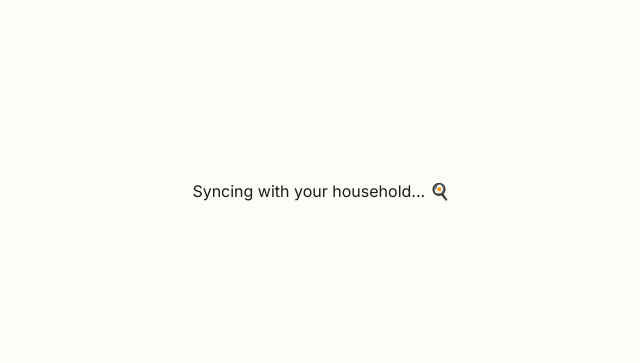
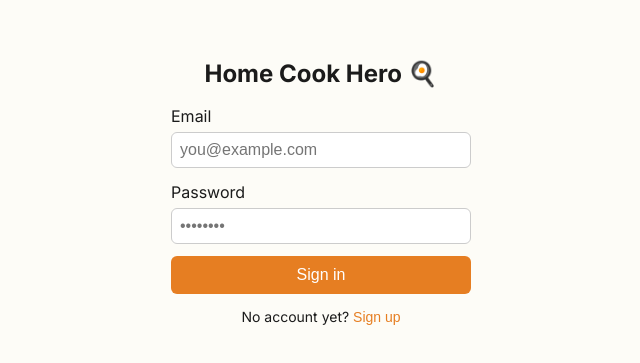
Before and after one commit to pawscoder/home_cook_hero, a React (Vite) app: page / in a window 1280 px wide. Shown: the part 209-572 px from the top of the page, without its empty margins (319-959 px from the left). Built offline with nearby package versions, Linux system fonts and the light colour scheme; no server answers; the database is empty.

Commit message:
Add authentication

```diff
--- a/src/App.tsx
+++ b/src/App.tsx
@@ -1,12 +1,19 @@
+import { useEffect, useState } from "react"
+import { onAuthStateChanged} from "firebase/auth"
 import { BrowserRouter, Routes, Route } from "react-router-dom"
 import NavBar from "./components/NavBar"
 import Dashboard from "./screens/Dashboard"
 import Rewards from "./screens/Rewards"
 import MealRandomizer from "./screens/MealRandomizer"
 import Settings from "./screens/Settings"
+import Login from "./screens/Login"
+import SignUp from "./screens/SignUp"
 import { useHousehold } from "./hooks/useHousehold"
+import { auth } from "./firebase"
+import type { User } from 'firebase/auth';
 
-export default function App() {
+
+function AuthenticatedApp() {
   const { loading } = useHousehold()
 
   if (loading) {
@@ -30,3 +37,31 @@ export default function App() {
     </BrowserRouter>
   )
 }
+
+export default function App() {
+  const [user, setUser] = useState<User | null>(null)
+  const [authLoading, setAuthLoading] = useState(true)
+  const [showSignUp, setShowSignUp] = useState(false)
+
+  useEffect(() => {
+    const unsubscribe = onAuthStateChanged(auth, (u) => {
+      setUser(u)
+      setAuthLoading(false)
+    })
+    return unsubscribe
+  }, [])
+
+  if (authLoading) {
+    return (
+      <div style={{ display: "flex", justifyContent: "center", alignItems: "center", height: "100vh" }}>
+        Loading…
+      </div>
+    )
+  }
+
+  if (user) return <AuthenticatedApp />
+
+  return showSignUp
+    ? <SignUp onSwitchToLogin={() => setShowSignUp(false)} />
+    : <Login onSwitchToSignUp={() => setShowSignUp(true)} />
+}
--- a/src/components/NavBar.tsx
+++ b/src/components/NavBar.tsx
@@ -1,4 +1,6 @@
 import { NavLink } from "react-router-dom"
+import { signOut } from "firebase/auth"
+import { auth } from "../firebase"
 
 const LINKS = [
   { to: "/",         icon: "🏠", label: "Home"     },
@@ -16,6 +18,13 @@ export default function NavBar() {
           {label}
         </NavLink>
       ))}
+      <button
+        onClick={() => signOut(auth)}
+        style={{ background: "none", border: "none", cursor: "pointer", display: "flex", flexDirection: "column", alignItems: "center", gap: "2px", fontSize: "12px", color: "inherit", padding: "0 8px" }}
+      >
+        <span className="navbar__icon">🚪</span>
+        Logout
+      </button>
     </nav>
   )
 }
--- /dev/null
+++ b/src/screens/Login.tsx
@@ -0,0 +1,81 @@
+import { useState } from "react"
+import { signInWithEmailAndPassword } from "firebase/auth"
+import { auth } from "../firebase"
+import { friendlyAuthError } from "../utils/authErrors"
+
+interface Props {
+  onSwitchToSignUp: () => void
+}
+
+export default function Login({ onSwitchToSignUp }: Props) {
+  const [email, setEmail] = useState("")
+  const [password, setPassword] = useState("")
+  const [error, setError] = useState<string | null>(null)
+  const [loading, setLoading] = useState(false)
+
+  async function handleSubmit(e: React.FormEvent) {
+    e.preventDefault()
+    setError(null)
+    setLoading(true)
+    try {
+      await signInWithEmailAndPassword(auth, email, password)
+    } catch (err: unknown) {
+      setError(friendlyAuthError(err, "Login failed"))
+    } finally {
+      setLoading(false)
+    }
+  }
+
+  return (
+    <div style={{ display: "flex", justifyContent: "center", alignItems: "center", height: "100vh" }}>
+      <form onSubmit={handleSubmit} style={{ display: "flex", flexDirection: "column", gap: "12px", width: "300px" }}>
+        <h2 style={{ margin: 0, textAlign: "center" }}>Home Cook Hero 🍳</h2>
+
+        <label style={{ display: "flex", flexDirection: "column", gap: "4px" }}>
+          Email
+          <input
+            type="email"
+            value={email}
+            onChange={(e) => setEmail(e.target.value)}
+            required
+            autoComplete="email"
+            placeholder="you@example.com"
+            style={{ padding: "8px", fontSize: "16px", borderRadius: "6px", border: "1px solid #ccc" }}
+          />
+        </label>
+
+        <label style={{ display: "flex", flexDirection: "column", gap: "4px" }}>
+          Password
+          <input
+            type="password"
+            value={password}
+            onChange={(e) => setPassword(e.target.value)}
+            required
+            autoComplete="current-password"
+            placeholder="••••••••"
+            style={{ padding: "8px", fontSize: "16px", borderRadius: "6px", border: "1px solid #ccc" }}
+          />
+        </label>
+
+        {error && (
+          <p style={{ color: "red", margin: 0, fontSize: "14px" }}>{error}</p>
+        )}
+
+        <button
+          type="submit"
+          disabled={loading}
+          style={{ padding: "10px", fontSize: "16px", borderRadius: "6px", border: "none", background: "#e67e22", color: "white", cursor: loading ? "not-allowed" : "pointer" }}
+        >
+          {loading ? "Signing in…" : "Sign in"}
+        </button>
+
+        <p style={{ margin: 0, textAlign: "center", fontSize: "14px" }}>
+          No account yet?{" "}
+          <button type="button" onClick={onSwitchToSignUp} style={{ background: "none", border: "none", color: "#e67e22", cursor: "pointer", padding: 0, fontSize: "14px" }}>
+            Sign up
+          </button>
+        </p>
+      </form>
+    </div>
+  )
+}
--- /dev/null
+++ b/src/screens/SignUp.tsx
@@ -0,0 +1,103 @@
+import { useState } from "react"
+import { createUserWithEmailAndPassword } from "firebase/auth"
+import { auth } from "../firebase"
+import { friendlyAuthError } from "../utils/authErrors"
+
+interface Props {
+  onSwitchToLogin: () => void
+}
+
+export default function SignUp({ onSwitchToLogin }: Props) {
+  const [email, setEmail] = useState("")
+  const [password, setPassword] = useState("")
+  const [confirm, setConfirm] = useState("")
+  const [error, setError] = useState<string | null>(null)
+  const [loading, setLoading] = useState(false)
+
+  async function handleSubmit(e: React.FormEvent) {
+    e.preventDefault()
+    if (password !== confirm) {
+      setError("Passwords do not match")
+      return
+    }
+    setError(null)
+    setLoading(true)
+    try {
+      await createUserWithEmailAndPassword(auth, email, password)
+      // onAuthStateChanged in App.tsx picks up the new user automatically
+    } catch (err: unknown) {
+      setError(friendlyAuthError(err, "Sign up failed"))
+    } finally {
+      setLoading(false)
+    }
+  }
+
+  const inputStyle = { padding: "8px", fontSize: "16px", borderRadius: "6px", border: "1px solid #ccc" }
+
+  return (
+    <div style={{ display: "flex", justifyContent: "center", alignItems: "center", height: "100vh" }}>
+      <form onSubmit={handleSubmit} style={{ display: "flex", flexDirection: "column", gap: "12px", width: "300px" }}>
+        <h2 style={{ margin: 0, textAlign: "center" }}>Home Cook Hero 🍳</h2>
+        <p style={{ margin: 0, textAlign: "center", color: "#666", fontSize: "14px" }}>Create your household account</p>
+
+        <label style={{ display: "flex", flexDirection: "column", gap: "4px" }}>
+          Email
+          <input
+            type="email"
+            value={email}
+            onChange={(e) => setEmail(e.target.value)}
+            required
+            autoComplete="email"
+            placeholder="you@example.com"
+            style={inputStyle}
+          />
+        </label>
+
+        <label style={{ display: "flex", flexDirection: "column", gap: "4px" }}>
+          Password
+          <input
+            type="password"
+            value={password}
+            onChange={(e) => setPassword(e.target.value)}
+            required
+            autoComplete="new-password"
+            placeholder="••••••••"
+            style={inputStyle}
+          />
+        </label>
+
+        <label style={{ display: "flex", flexDirection: "column", gap: "4px" }}>
+          Confirm password
+          <input
+            type="password"
+            value={confirm}
+            onChange={(e) => setConfirm(e.target.value)}
+            required
+            autoComplete="new-password"
+            placeholder="••••••••"
+            style={inputStyle}
+          />
+        </label>
+
+        {error && (
+          <p style={{ color: "red", margin: 0, fontSize: "14px" }}>{error}</p>
+        )}
+
+        <button
+          type="submit"
+          disabled={loading}
+          style={{ padding: "10px", fontSize: "16px", borderRadius: "6px", border: "none", background: "#e67e22", color: "white", cursor: loading ? "not-allowed" : "pointer" }}
+        >
+          {loading ? "Creating account…" : "Create account"}
+        </button>
+
+        <p style={{ margin: 0, textAlign: "center", fontSize: "14px" }}>
+          Already have an account?{" "}
+          <button type="button" onClick={onSwitchToLogin} style={{ background: "none", border: "none", color: "#e67e22", cursor: "pointer", padding: 0, fontSize: "14px" }}>
+            Sign in
+          </button>
+        </p>
+      </form>
+    </div>
+  )
+}
--- /dev/null
+++ b/src/utils/authErrors.ts
@@ -0,0 +1,30 @@
+export function friendlyAuthError(err: unknown, fallback = "An error occurred") {
+    if (err && typeof err === "object") {
+        const e = err as any;
+        const code: string | undefined = e.code || (typeof e.message === "string" ? (e.message.match(/\((auth\/[^)]+)\)/)?.[1]) : undefined);
+        if (code) {
+            switch (code) {
+                case "auth/invalid-credential":
+                    return "Invalid credentials — please check your email and password.";
+                case "auth/wrong-password":
+                    return "Incorrect password.";
+                case "auth/invalid-email":
+                    return "Please enter a valid email address.";
+                case "auth/user-not-found":
+                    return "No account found for that email.";
+                case "auth/email-already-in-use":
+                    return "That email is already in use.";
+                case "auth/weak-password":
+                    return "Password is too weak (min 6 characters).";
+                case "auth/too-many-requests":
+                    return "Too many attempts — try again later.";
+                case "auth/admin-restricted-operation":
+                    return "Sign up is unavailable";
+                default:
+                    return typeof e.message === "string" ? e.message : fallback;
+            }
+        }
+        if (typeof e.message === "string") return e.message;
+    }
+    return typeof err === "string" ? err : fallback;
+}
```
